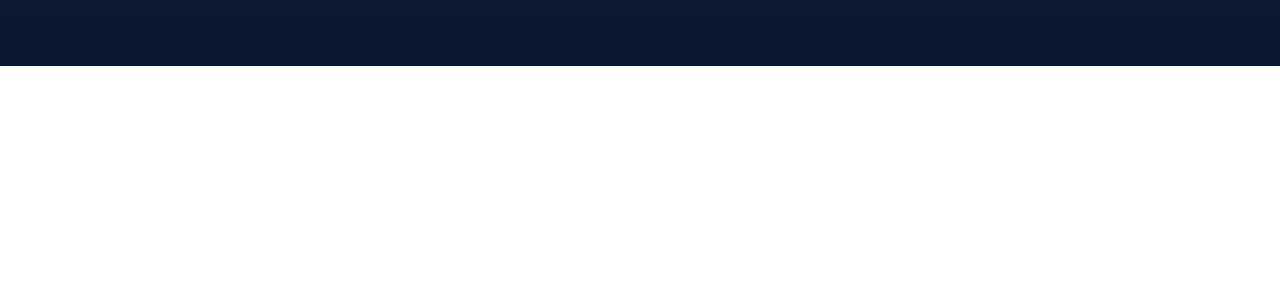
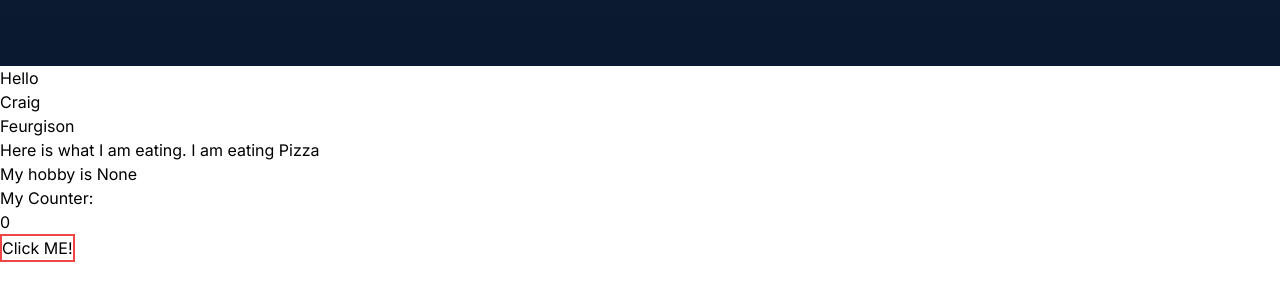
Before and after one commit to ZeNoobi/taaseen-portfolio-react, a Next.js app: page /news in a window 1280 px wide. Shown: the part 4734-5034 px from the top of the page. Before the commit the page ends 4800 px from the top, so only its background shows below. Built offline with nearby package versions, Linux system fonts and the light colour scheme.

Commit message:
Experimented Hooks

```diff
--- a/app/news/page.tsx
+++ b/app/news/page.tsx
@@ -4,6 +4,7 @@ import AboutMe from "../sections/About";
 import TechnologySection from "../sections/Technology";
 import ProjectSection from "../sections/Projects";
 import ContactSection from "../sections/Contact";
+import Playground from "./playground";
 
 export default function page(){
     return(
@@ -17,7 +18,7 @@ export default function page(){
     <TechnologySection />
     <ProjectSection />
     <ContactSection />
-
+    <Playground />
 </>
 
     )
--- /dev/null
+++ b/app/news/playground.tsx
@@ -0,0 +1,39 @@
+"use client";
+import { useState } from "react"
+
+
+const Playground = () => {
+
+let forsee:number;
+
+    let obj = {
+        firstName:"Craig",
+        lastName: "Feurgison",
+        age: 27,
+        food: ()=>{return "I am eating Pizza"},
+        hobby: "None"
+    }
+
+    let [numba, setnumba] = useState(0);
+
+    function increaseC () {
+        setnumba(numba+1);
+        forsee = forsee + numba;
+    }
+
+
+    return(
+        <div className='h-[1000px] w-full'>
+            <p>Hello</p>
+            <p>{obj.firstName}</p>
+            <p>{obj.lastName}</p>
+            <p>Here is what I am eating. {obj.food()}</p>
+            <p>My hobby is {obj.hobby}</p>
+            <div><h5>My Counter:</h5></div>
+            <div>{numba}</div>
+            <div><button className='border-2 border-red-500' onClick={increaseC}>Click ME!</button></div>
+        </div>
+    )
+}
+
+export default Playground;
```
